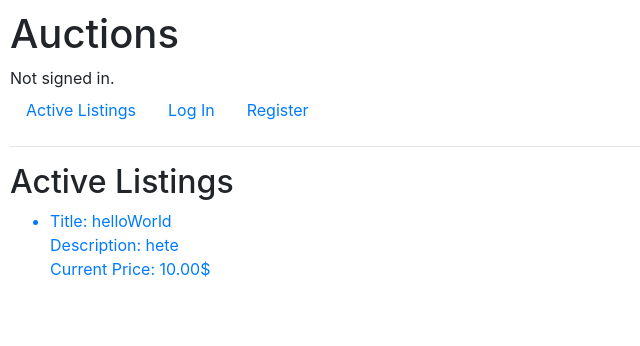
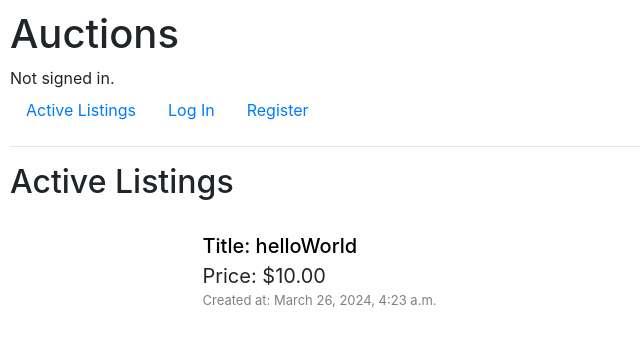
Before and after one commit to Hussein-Abbas/Commerce, a Django app: page / in a window 1280 px wide. Shown: the top 346 px of the page, without its empty margins (0-640 px from the left). Run offline with Django 3.2, Linux system fonts and the light colour scheme; data comes from the database, SQL or seed files in the repository; some libraries are stand-ins or nearby versions.

Commit message:
Style home page

```diff
--- a/auctions/static/auctions/styles.css
+++ b/auctions/static/auctions/styles.css
@@ -1,3 +1,40 @@
 body {
     padding: 10px;
 }
+
+
+.listing {
+    display: flex;
+    font-size: 20px;
+    margin-bottom: 50px;
+    margin-top: 30px;
+}
+.listing a {
+    color: black;
+    text-decoration: none;
+}
+
+.listing a:hover {
+    color: #007bff;
+}
+
+.listing-img {
+    flex: 1;
+    display: inline;
+}
+
+.listing-description {
+    flex: 7;
+    display: inline-block;
+    cursor: auto;
+}
+.listing-title {
+    font-weight: 500;
+    cursor: pointer;
+}
+
+.created_at {
+    font-size: 13px;
+    font-weight: 400;
+    color: gray;
+}
--- a/auctions/templates/auctions/index.html
+++ b/auctions/templates/auctions/index.html
@@ -5,17 +5,20 @@
 
     <ul>
         {% for listing in listings %}
-            <a href="{% url 'listing' listing.pk %}">
-                <li>
-                    <div>Title: {{ listing }}</div>
-                    <div>Description: {{ listing.description }}</div>
-                    <div>Current Price: {{ listing.current_price }}$</div>
-
+            <div class="listing">
+                <div class="listing-img">
                     {% if listing.image %}
-                        <img src="{{listing.image}}" alt="{{ listing.title }} image">
+                        <img width="150" src="{{ listing.image }}" alt="{{ listing.title }} image">
                     {% endif %}
-                </li>
-            </a>
+                </div>
+                <div class="listing-description">
+                    <a href="{% url 'listing' listing.pk %}">
+                        <div class="listing-title">Title: {{ listing }}</div>
+                    </a>
+                    <div>Price: ${{ listing.current_price }}</div>
+                    <div class="created_at">Created at: {{ listing.created_at }}</div>
+                </div>
+            </div>
         {% empty %}
             <li>No listings.</li>
         {% endfor %}
```
